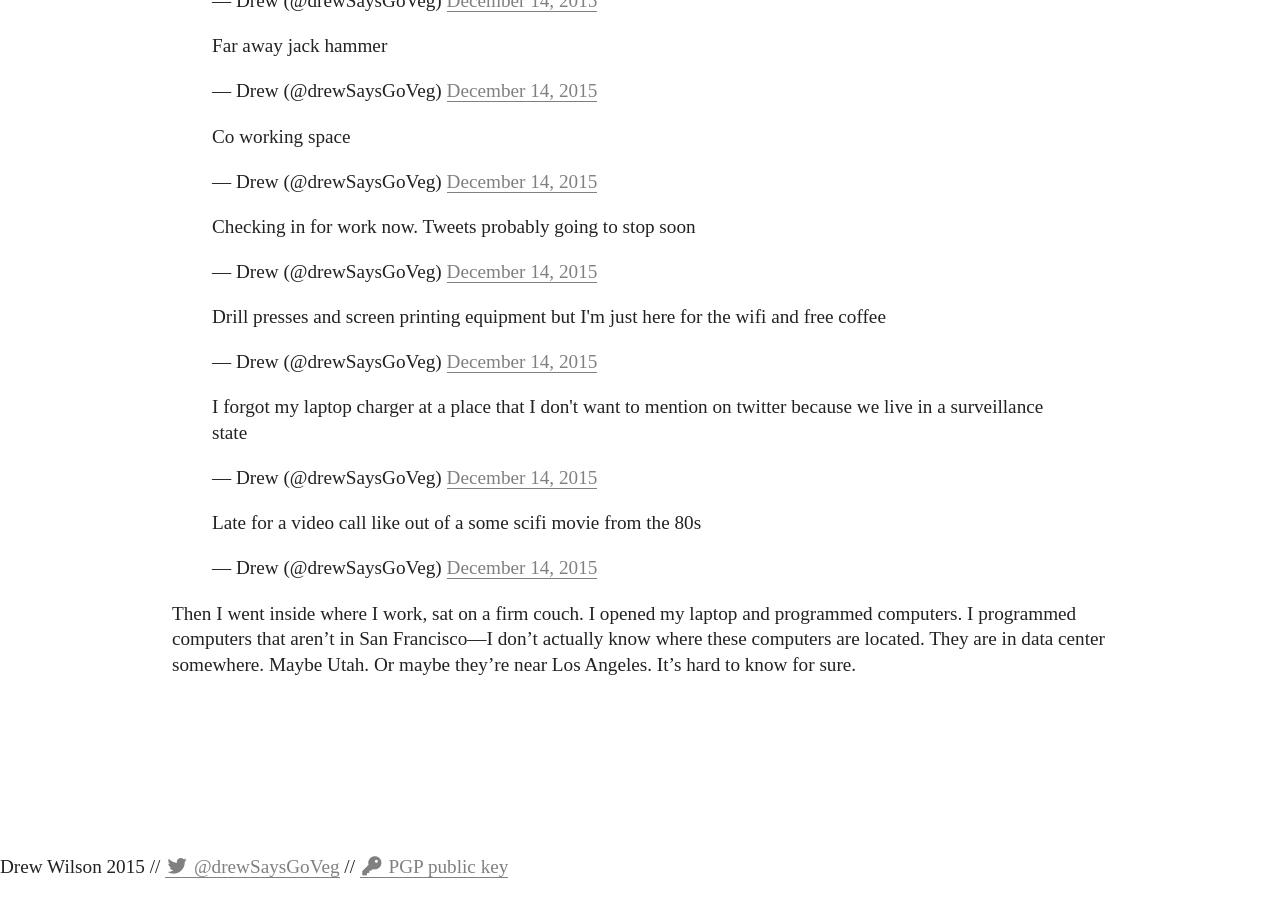
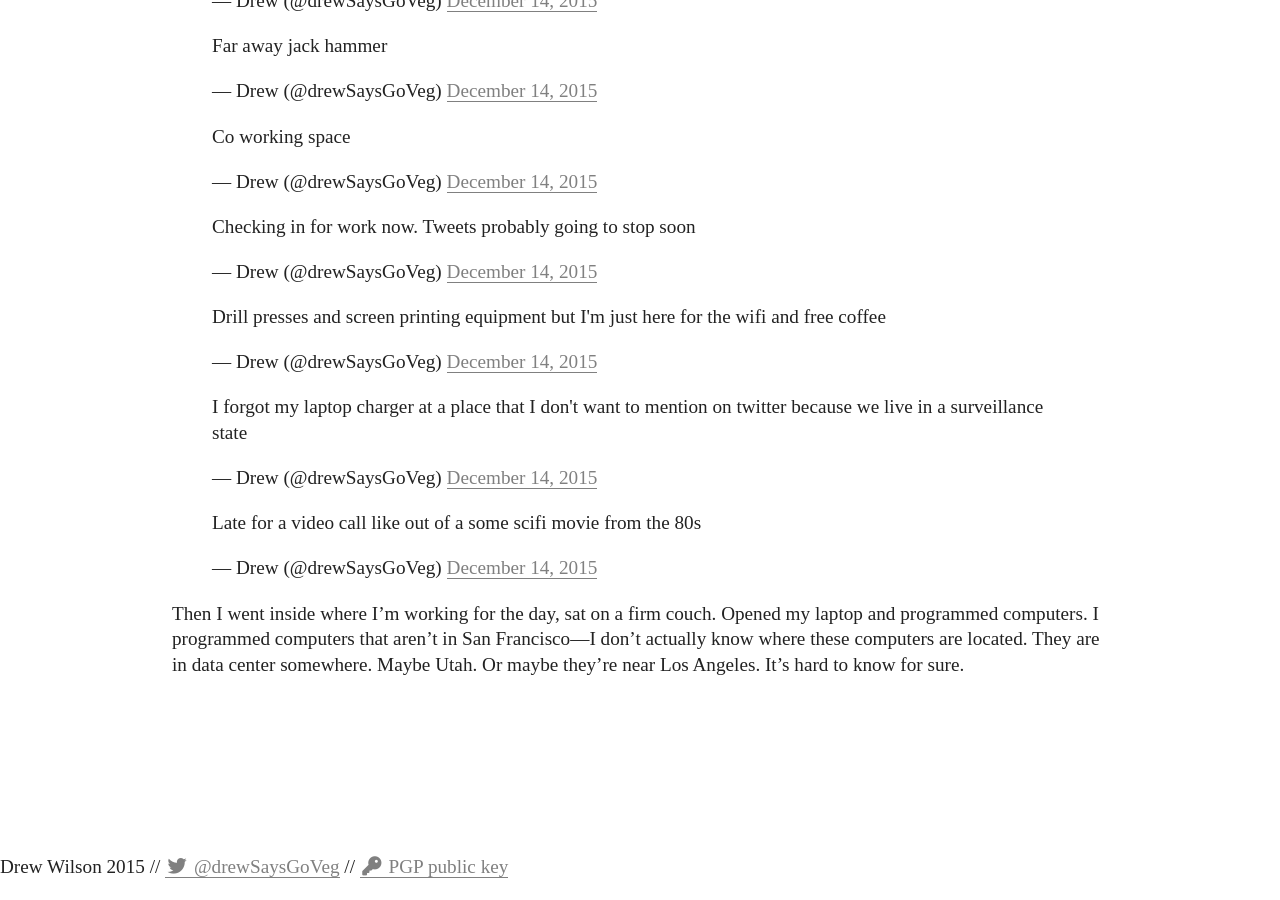
Before and after one commit to drewrwilson/drewrwilson.github.io, a Jekyll site: the page built from _posts/blog/2015-12-14-decemeber-2015-in-san-francisco.md, in a window 1280 px wide and 900 px high, scrolled down 6466 px. Built offline with Jekyll 4.4.1, drawn with Linux system fonts in a browser that asks for light colours; nearby versions of some CDN libraries; some web fonts are replaced; library files that are not in the unit come from our copies; comment, search, counter and statistics services are not loaded.

Commit message:
Update 2015-12-14-decemeber-2015-in-san-francisco.md

```diff
--- a/_posts/blog/2015-12-14-decemeber-2015-in-san-francisco.md
+++ b/_posts/blog/2015-12-14-decemeber-2015-in-san-francisco.md
@@ -219,4 +219,4 @@
 
 <blockquote class="twitter-tweet tw-align-center" lang="en"><p lang="en" dir="ltr">Late for a video call like out of a some scifi movie from the 80s</p>&mdash; Drew (@drewSaysGoVeg) <a href="https://twitter.com/drewSaysGoVeg/status/676467744540241920">December 14, 2015</a></blockquote>
 
-Then I went inside where I work, sat on a firm couch. I opened my laptop and programmed computers. I programmed computers that aren't in San Francisco&mdash;I don't actually know where these computers are located. They are in data center somewhere. Maybe Utah. Or maybe they're near Los Angeles. It's hard to know for sure.
+Then I went inside where I'm working for the day, sat on a firm couch. Opened my laptop and programmed computers. I programmed computers that aren't in San Francisco&mdash;I don't actually know where these computers are located. They are in data center somewhere. Maybe Utah. Or maybe they're near Los Angeles. It's hard to know for sure.
```
